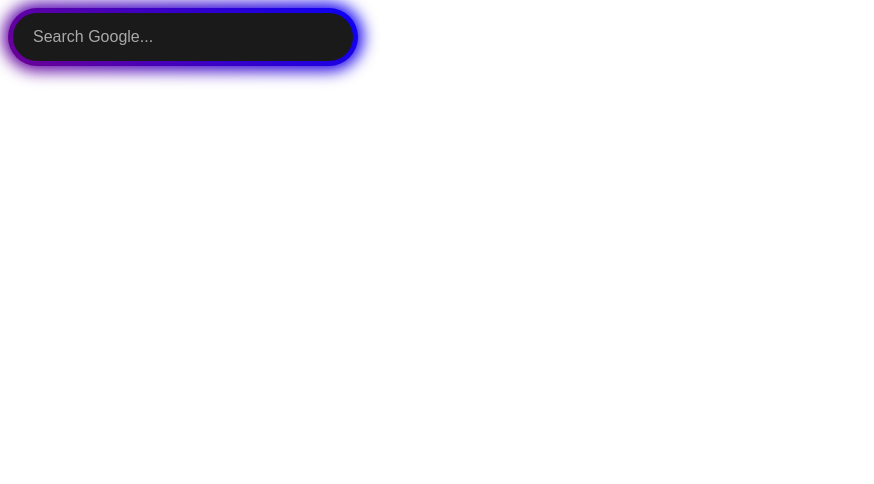
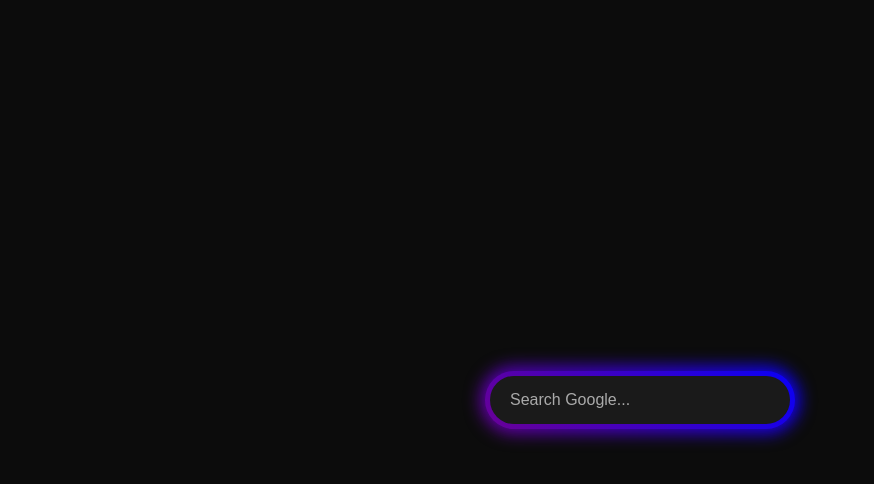
Before and after one commit to CloudCompile/automatic-enigma, a plain HTML site: page index.html in a window 1280 px wide. Shown: the whole page, without its empty margins (0-874 px from the left). Drawn offline with Linux system fonts and the light colour scheme.

Commit message:
Update styles.css

```diff
--- a/styles.css
+++ b/styles.css
@@ -1,5 +1,21 @@
+/* Global reset to avoid any default browser styles interfering */
+* {
+  margin: 0;
+  padding: 0;
+  box-sizing: border-box;
+}
+
+/* Body styling to center the input field */
+body {
+  display: flex;
+  justify-content: center;
+  align-items: center;
+  min-height: 100vh;
+  background-color: #0c0c0c;
+  font-family: 'Arial', sans-serif;
+}
+
 /* Scoped styles for the futuristic input field component */
-
 .custom-input-container {
   position: relative;
   display: inline-block;
```
